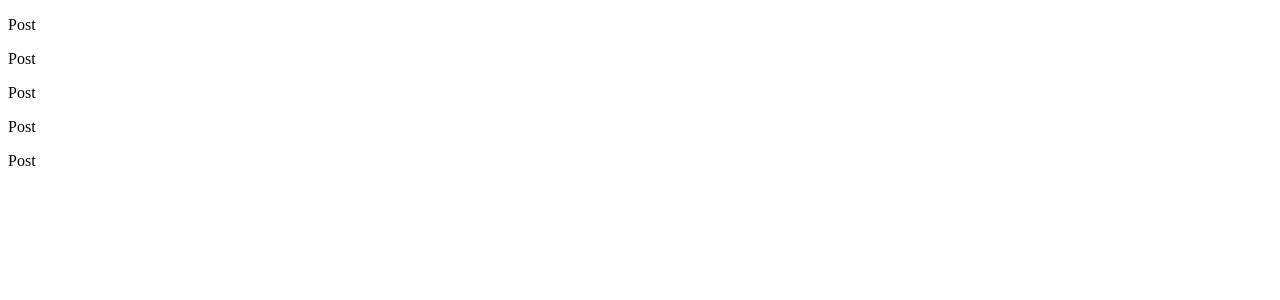
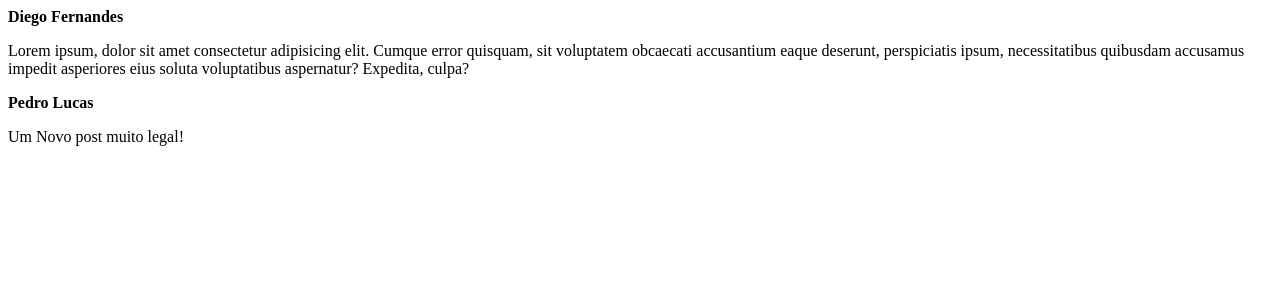
Before and after one commit to PedroLucasAraujo/learning__reactjs_ignite_feed, a React (Vite) app: page / in a window 1280 px wide. Shown: the top 300 px of the page. Built offline with nearby package versions, Linux system fonts and the light colour scheme.

Commit message:
class05: Propriedades

```diff
--- a/src/App.jsx
+++ b/src/App.jsx
@@ -3,11 +3,11 @@ import { Post } from "./Post";
 export function App() {
   return (
     <div>
-      <Post />
-      <Post />
-      <Post />
-      <Post />
-      <Post />
+      <Post
+        author="Diego Fernandes"
+        content="Lorem ipsum, dolor sit amet consectetur adipisicing elit. Cumque error quisquam, sit voluptatem obcaecati accusantium eaque deserunt, perspiciatis ipsum, necessitatibus quibusdam accusamus impedit asperiores eius soluta voluptatibus aspernatur? Expedita, culpa?"
+      />
+      <Post author="Pedro Lucas" content="Um Novo post muito legal!" />
     </div>
   );
 }
--- a/src/Post.jsx
+++ b/src/Post.jsx
@@ -1,3 +1,10 @@
-export function Post() {
-  return <p>Post</p>;
+// props: { author, content}
+
+export function Post(props) {
+  return (
+    <div>
+      <strong>{props.author}</strong>
+      <p>{props.content}</p>
+    </div>
+  );
 }
```
